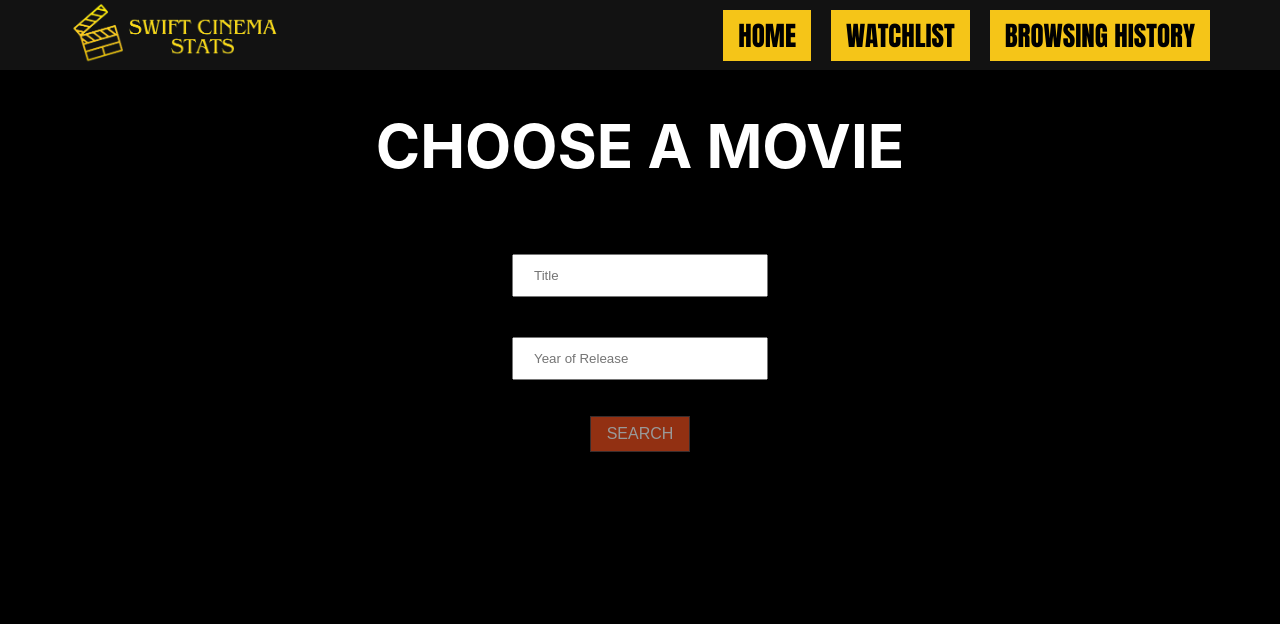
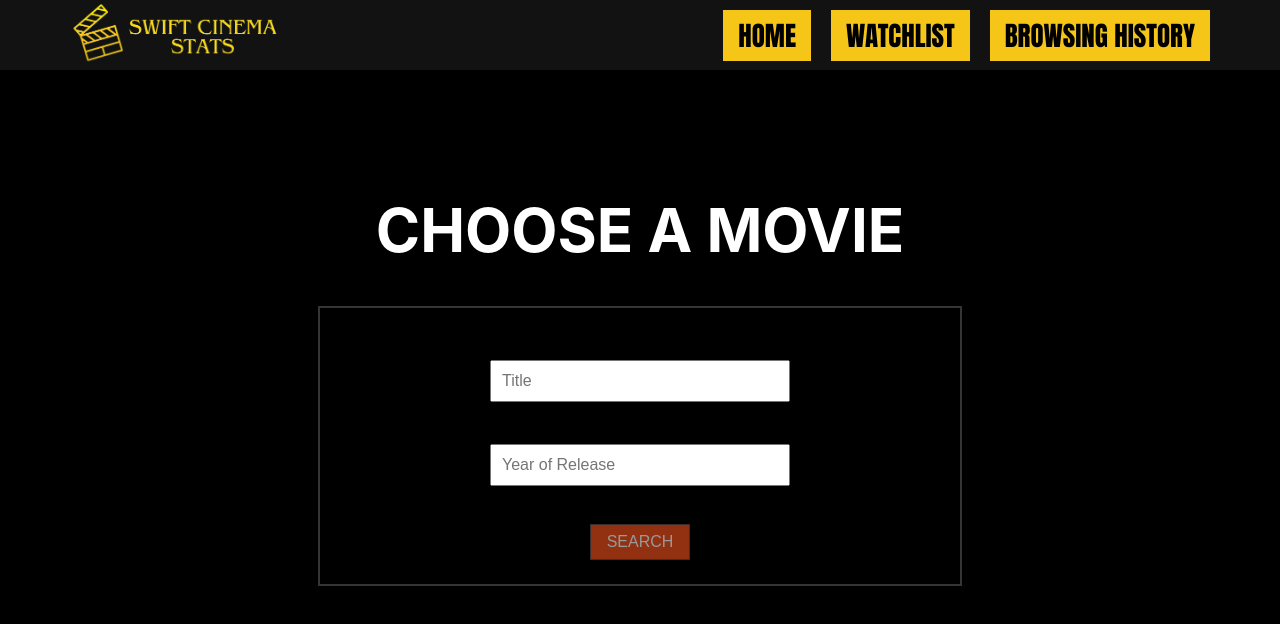
Before and after one commit to RaresButuc/SwiftCinemaStats, a React (Create React App) app in the folder client/: page / in a window 1280 px wide. Shown: the top 624 px of the page. Built offline with nearby package versions, Linux system fonts and the light colour scheme; no server answers.

Commit message:
Adding new FavIcon and styling the HomePage

```diff
--- a/client/src/App.css
+++ b/client/src/App.css
@@ -21,10 +21,10 @@
   background-color: rgb(18, 18, 18);
   height: 70px;
   display: flex;
-  justify-content: space-between; /* Move content to the sides */
-  align-items: center; /* Vertically center the content */
-  padding-left: 60px; /* Add space on the left for the logo */
-  padding-right: 60px; /* Add space on the right for the buttons */
+  justify-content: space-between;
+  align-items: center;
+  padding-left: 60px;
+  padding-right: 60px;
 }
 
 .logo-container {
@@ -33,13 +33,13 @@
 }
 
 .logo {
-  max-height: 60px; /* Adjust the maximum height as needed */
+  max-height: 60px;
 }
 
 .buttons {
   display: flex;
-  flex-grow: 1; /* Allow the buttons to grow to fill available space */
-  justify-content: flex-end; /* Align buttons to the right */
+  flex-grow: 1;
+  justify-content: flex-end;
 
 }
 
@@ -48,8 +48,8 @@
   color: rgb(0, 0, 0);
   font: 27px Impact, sans-serif;
   text-decoration: unset;
-  padding: 5px 15px; /* Adjust padding for buttons */
-  margin: 0 10px; /* Adjust margin for buttons */
+  padding: 5px 15px;
+  margin: 0 10px;
 }
 
 .browsingTitle {
@@ -98,10 +98,29 @@
   color: white;
 }
 
-.home {
+.homePage {
+  display: flex;
+  flex-direction: column;
+  justify-content: center;
+  align-items: center;
+  height: 75vh;
+}
+
+.homeForm {
   font-size: 20px;
   color: white;
   width: 100%;
+  max-width: 600px;
+  margin: 0 auto;
+  border: 2px solid #363434;
+  padding: 20px;
+}
+
+.homeForm input {
+  font-size: 16px;
+  padding: 10px;
+  width: 50%;
+  margin-bottom: 10px;
 }
 
 .i1 {
--- a/client/src/pages/Home.js
+++ b/client/src/pages/Home.js
@@ -119,9 +119,9 @@
   return (
     <>
       {!movieSubmited ? (
-        <div>
+        <div className="homePage">
           <h1 className="watchlistTitle">CHOOSE A MOVIE</h1>
-          <form className= "home" onSubmit={submitIt}>
+          <form className= "homeForm" onSubmit={submitIt}>
             <div className="form">
             <br />
             <input className="i1" type="text" placeholder="Title" ref={titleRef}  />
```
Also changed, not shown: 1 other file (tests, documents, lock files or other folders).
